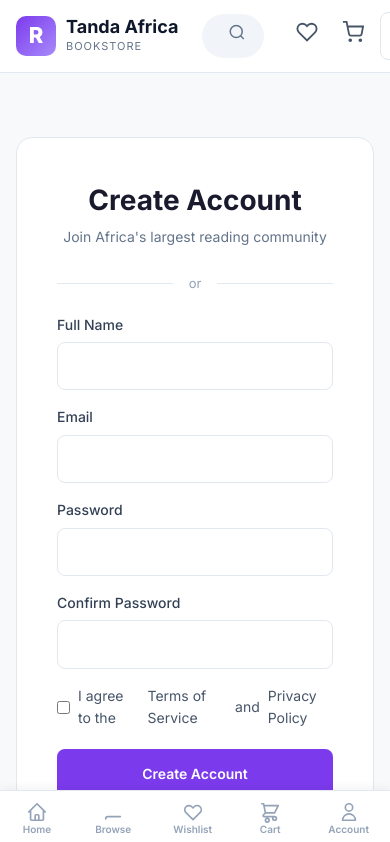
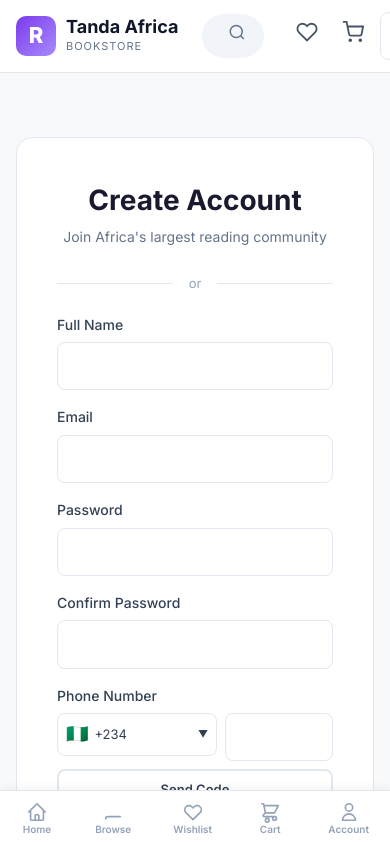
Before and after one commit to ITmoses98/tanda-africa, a React (Vite) app: page /register in a window 390 px wide. Shown: the top 842 px of the page. Built offline with nearby package versions, Linux system fonts and the light colour scheme.

Commit message:
Add phone field with SMS verification to registration

```diff
--- a/src/components/PhoneInput.jsx
+++ b/src/components/PhoneInput.jsx
@@ -11,6 +11,14 @@ export default function PhoneInput({ value = "", onChange, required, defaultCode
   const [number, setNumber] = useState(value);
   const ref = useRef(null);
   const inputRef = useRef(null);
+  const initial = useRef(true);
+
+  useEffect(() => {
+    if (initial.current) {
+      initial.current = false;
+      if (onChange) onChange({ code: defaultCode, dial: getDialByCode(defaultCode), number: "" });
+    }
+  }, []);
 
   const selected = countryCodes.find((c) => c.code === code);
   const filtered = query
--- a/src/context/AuthContext.jsx
+++ b/src/context/AuthContext.jsx
@@ -70,12 +70,12 @@ export function AuthProvider({ children }) {
 
   const logout = () => dispatch({ type: "LOGOUT" });
 
-  const register = (name, email, password) => {
+  const register = (name, email, password, phone = "") => {
     const user = {
       id: Date.now(),
       name,
       email,
-      phone: "",
+      phone,
       avatar: "https://images.unsplash.com/photo-1472099645785-5658abf4ff4e?w=100",
       addresses: [],
       orders: [],
--- a/src/pages/Register.jsx
+++ b/src/pages/Register.jsx
@@ -2,15 +2,47 @@ import { useState } from "react";
 import { Link, useNavigate } from "react-router-dom";
 import { useAuth } from "../context/AuthContext";
 import GoogleLoginButton from "../components/GoogleLoginButton";
+import PhoneInput from "../components/PhoneInput";
 
 export default function Register() {
   const [name, setName] = useState("");
   const [email, setEmail] = useState("");
   const [password, setPassword] = useState("");
   const [confirm, setConfirm] = useState("");
+  const [phoneData, setPhoneData] = useState(null);
   const [error, setError] = useState("");
+  const [code, setCode] = useState("");
+  const [sentCode, setSentCode] = useState(null);
+  const [verified, setVerified] = useState(false);
+  const [sending, setSending] = useState(false);
   const { register, googleLogin } = useAuth();
   const navigate = useNavigate();
+
+  const handlePhoneChange = (val) => setPhoneData(val);
+
+  const sendCode = () => {
+    if (!phoneData || !phoneData.number) {
+      setError("Enter your phone number first");
+      return;
+    }
+    setError("");
+    setSending(true);
+    const c = Math.floor(100000 + Math.random() * 900000).toString();
+    setSentCode(c);
+    setVerified(false);
+    setCode("");
+    console.log(`[SMS mock] Verification code for ${phoneData.dial}${phoneData.number}: ${c}`);
+    setTimeout(() => setSending(false), 800);
+  };
+
+  const verifyCode = () => {
+    if (code === sentCode) {
+      setVerified(true);
+      setError("");
+    } else {
+      setError("Invalid verification code");
+    }
+  };
 
   const handleSubmit = (e) => {
     e.preventDefault();
@@ -27,7 +59,16 @@ export default function Register() {
       setError("Password must be at least 6 characters");
       return;
     }
-    register(name, email, password);
+    if (!phoneData || !phoneData.number) {
+      setError("Phone number is required");
+      return;
+    }
+    if (!verified) {
+      setError("Please verify your phone number");
+      return;
+    }
+    const fullPhone = `${phoneData.dial}${phoneData.number}`;
+    register(name, email, password, fullPhone);
     navigate("/account");
   };
 
@@ -62,6 +103,32 @@ export default function Register() {
               <label>Confirm Password</label>
               <input type="password" value={confirm} onChange={(e) => setConfirm(e.target.value)} required />
             </div>
+            <div className="form-group">
+              <label>Phone Number</label>
+              <PhoneInput required onChange={handlePhoneChange} defaultCode="NG" />
+              {!verified ? (
+                <div style={{ display: "flex", gap: 8, marginTop: 8 }}>
+                  <button type="button" className="btn btn-secondary" onClick={sendCode} disabled={sending} style={{ flex: 1, padding: "8px 12px", fontSize: 13 }}>
+                    {sending ? "Sending..." : "Send Code"}
+                  </button>
+                </div>
+              ) : (
+                <div style={{ marginTop: 8, color: "#22c55e", fontSize: 13, fontWeight: 600 }}>✓ Phone verified</div>
+              )}
+              {sentCode && !verified && (
+                <div style={{ display: "flex", gap: 8, marginTop: 8 }}>
+                  <input
+                    type="text"
+                    value={code}
+                    onChange={(e) => setCode(e.target.value.replace(/\D/g, "").slice(0, 6))}
+                    placeholder="Enter 6-digit code"
+                    maxLength={6}
+                    style={{ flex: 1, textAlign: "center", letterSpacing: 4, fontSize: 16 }}
+                  />
+                  <button type="button" className="btn btn-primary" onClick={verifyCode} style={{ padding: "8px 16px", fontSize: 13 }}>Verify</button>
+                </div>
+              )}
+            </div>
             <div className="form-options">
               <label className="checkbox-label">
                 <input type="checkbox" required /> I agree to the <Link to="/terms">Terms of Service</Link> and <Link to="/privacy">Privacy Policy</Link>
```
